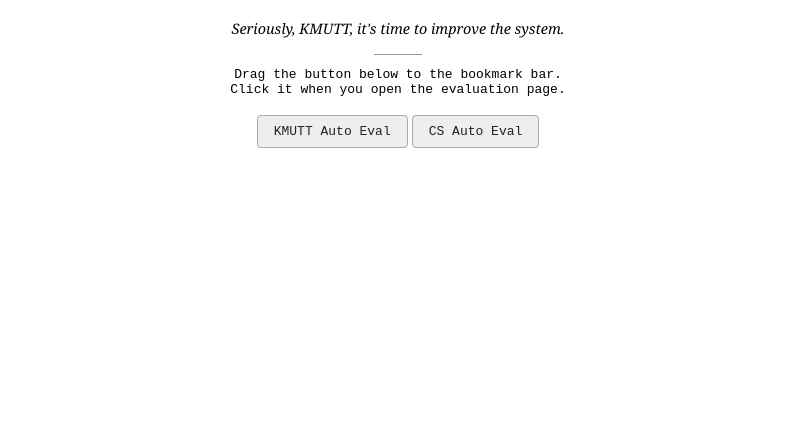
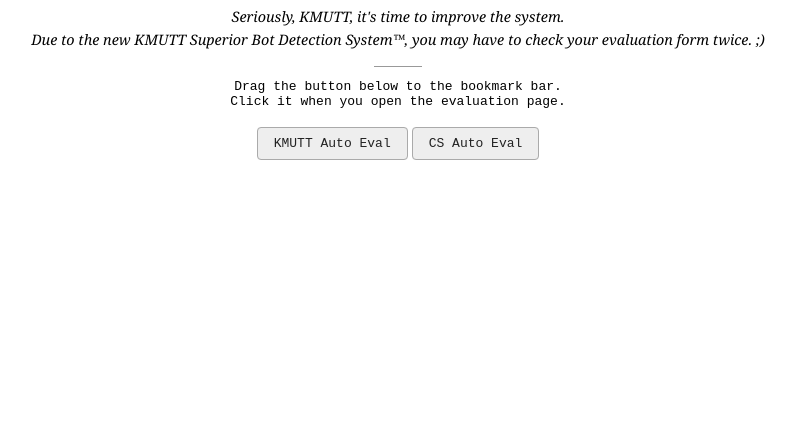
Before and after one commit to pixelart7/KMUTT-Auto-Evaluation, a plain HTML site: page index.html in a window 1280 px wide. Shown: the part 369-800 px from the top of the page, without its empty margins (242-1038 px from the left). Drawn offline with nearby package versions, Linux system fonts and the light colour scheme.

Commit message:
Update warning.

```diff
--- a/index.html
+++ b/index.html
@@ -72,7 +72,7 @@
             <main class="content">
                 <h1>KMUTT Auto Evaluation</h1>
                 <p class="tagline">We know that you are lazy, but you love your teacher. This is how we are going to fix it<br><a class="github-link" href="https://github.com/pixelart7/KMUTT-Auto-Evaluation">View on GitHub</a></p>
-                <p class="message-to-kmutt">Seriously, KMUTT, it's time to improve the system.</p>
+                <p class="message-to-kmutt">Seriously, KMUTT, it's time to improve the system.<br>Due to the new KMUTT Superior Bot Detection System™, you may have to check your evaluation form twice. ;)</p>
                 <div class="seperator"></div>
                 <p class="intro">Drag the button below to the bookmark bar.<br>Click it when you open the evaluation page.</p>
                 <a class="button" href="javascript: (function () { var jsCode = document.createElement('script'); jsCode.setAttribute('src', 'http://cdn.rawgit.com/pixelart7/KMUTT-Auto-Evaluation/master/main.min.js'); document.body.appendChild(jsCode); }());">KMUTT Auto Eval</a> <a class="button" href="javascript: (function () { var jsCode = document.createElement('script'); jsCode.setAttribute('src', 'http://cdn.rawgit.com/pixelart7/KMUTT-Auto-Evaluation/master/cs.min.js'); document.body.appendChild(jsCode); }());">CS Auto Eval</a>
```
